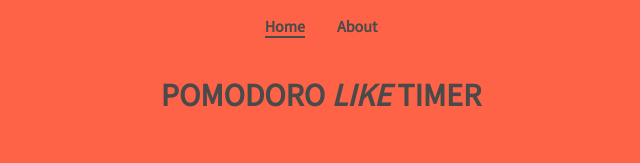
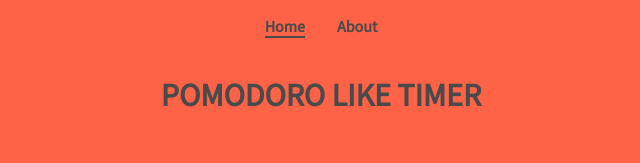
Before and after one commit to masterT/pomodoro-timer, a Vue app: page / in a window 1280 px wide. Shown: the top 163 px of the page, without its empty margins (319-959 px from the left). Built offline with nearby package versions, Linux system fonts and the light colour scheme.

Commit message:
Remove italic style for the "like".

```diff
--- a/src/views/Home.vue
+++ b/src/views/Home.vue
@@ -1,6 +1,6 @@
 <template>
   <div class="home">
-    <h1>Pomodoro <i>like</i> timer</h1>
+    <h1>Pomodoro like timer</h1>
     <div class="home__buttons">
       <TimerButton :selected="selectedPeriodName === 'work'" @click="selectPeriod('work')">work</TimerButton>
       <TimerButton :selected="selectedPeriodName === 'short'" @click="selectPeriod('short')">short</TimerButton>
```
